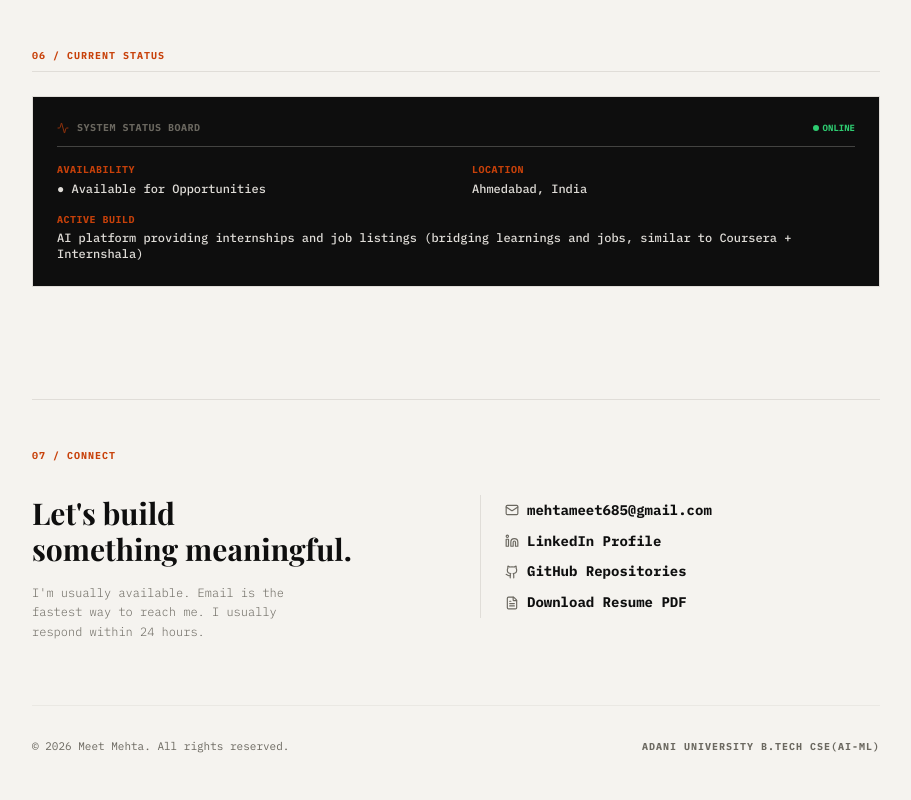
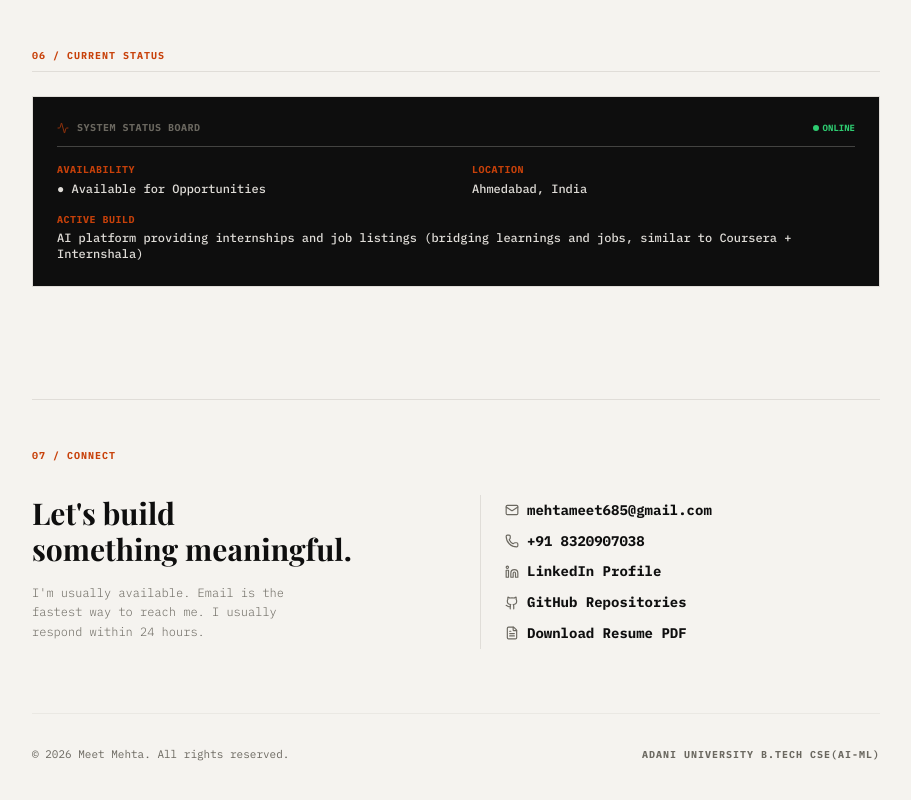
Before and after one commit to meetmehta0685/meet-mehta-portfolio, a Next.js app: page / in a window 1280 px wide. Shown: the part 4028-4828 px from the top of the page, without its empty margins (184-1095 px from the left). Built offline with nearby package versions, Linux system fonts and the light colour scheme.

Commit message:
number update

```diff
--- a/src/app/page.tsx
+++ b/src/app/page.tsx
@@ -13,7 +13,8 @@ import {
   MapPin,
   FileText,
   Activity,
-  Cpu
+  Cpu,
+  Phone
 } from "lucide-react";
 import { GithubIcon, LinkedinIcon } from "./components/Icons";
 
@@ -513,6 +514,12 @@ export default function Home() {
                 <Mail size={14} className="text-muted" /> mehtameet685@gmail.com
               </a>
               <a
+                href="tel:+918320907038"
+                className="text-foreground hover:text-accent font-semibold transition-editorial flex items-center gap-2"
+              >
+                <Phone size={14} className="text-muted" /> +91 8320907038
+              </a>
+              <a
                 href="https://linkedin.com/in/meet-mehta685"
                 target="_blank"
                 rel="noopener noreferrer"
```
